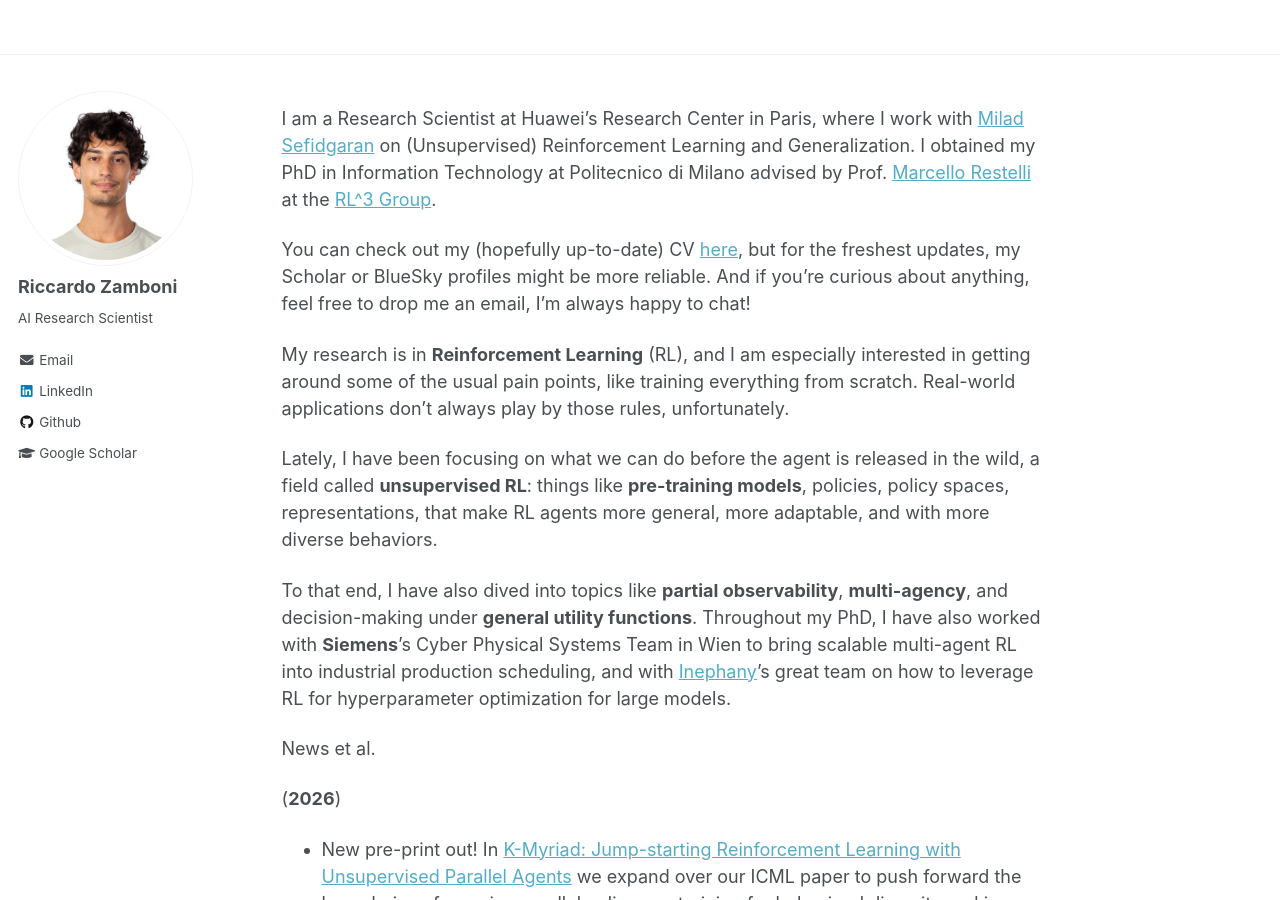
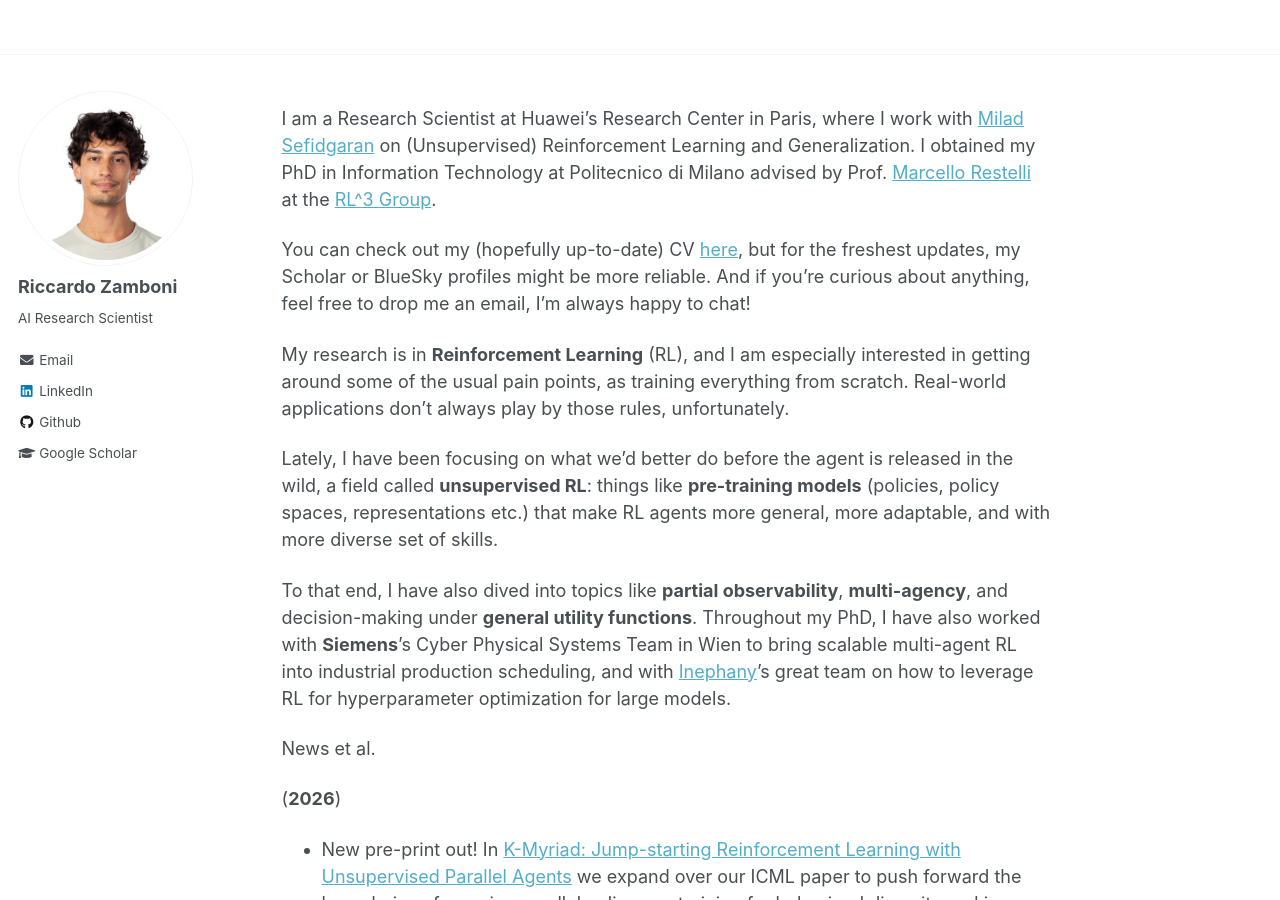
Before and after one commit to RiccZamboni/ricczamboni.github.io, a Jekyll site: the page built from _pages/about.md, in a window 1280 px wide and 900 px high. Built offline with Jekyll 4.4.1, drawn with Linux system fonts in a browser that asks for light colours.

Commit message:
Improve wording in about.md
Refine language and clarity in research description.

```diff
--- a/_pages/about.md
+++ b/_pages/about.md
@@ -13,9 +13,9 @@ I am a Research Scientist at Huawei's Research Center in Paris, where I work wit
 
 You can check out my (hopefully up-to-date) CV [here](/files/Academic_CV.pdf){:target="_blank"}{:rel="noopener noreferrer"}, but for the freshest updates, my Scholar or BlueSky profiles might be more reliable. And if you're curious about anything, feel free to drop me an email, I’m always happy to chat!
 
-My research is in **Reinforcement Learning** (RL), and I am especially interested in getting around some of the usual pain points, like training everything from scratch. Real-world applications don’t always play by those rules, unfortunately.
+My research is in **Reinforcement Learning** (RL), and I am especially interested in getting around some of the usual pain points, as training everything from scratch. Real-world applications don’t always play by those rules, unfortunately.
 
-Lately, I have been focusing on what we can do before the agent is released in the wild, a field called **unsupervised RL**: things like **pre-training models**, policies, policy spaces, representations, that make RL agents more general, more adaptable, and with more diverse behaviors.
+Lately, I have been focusing on what we'd better do before the agent is released in the wild, a field called **unsupervised RL**: things like **pre-training models** (policies, policy spaces, representations etc.) that make RL agents more general, more adaptable, and with more diverse set of skills.
 
 To that end, I have also dived into topics like **partial observability**, **multi-agency**, and decision-making under **general utility functions**. Throughout my PhD, I have also worked with **Siemens**'s Cyber Physical Systems Team in Wien to bring scalable multi-agent RL into industrial production scheduling, and with [Inephany](https://www.inephany.com/)'s great team on how to leverage RL for hyperparameter optimization for large models.
 
```
